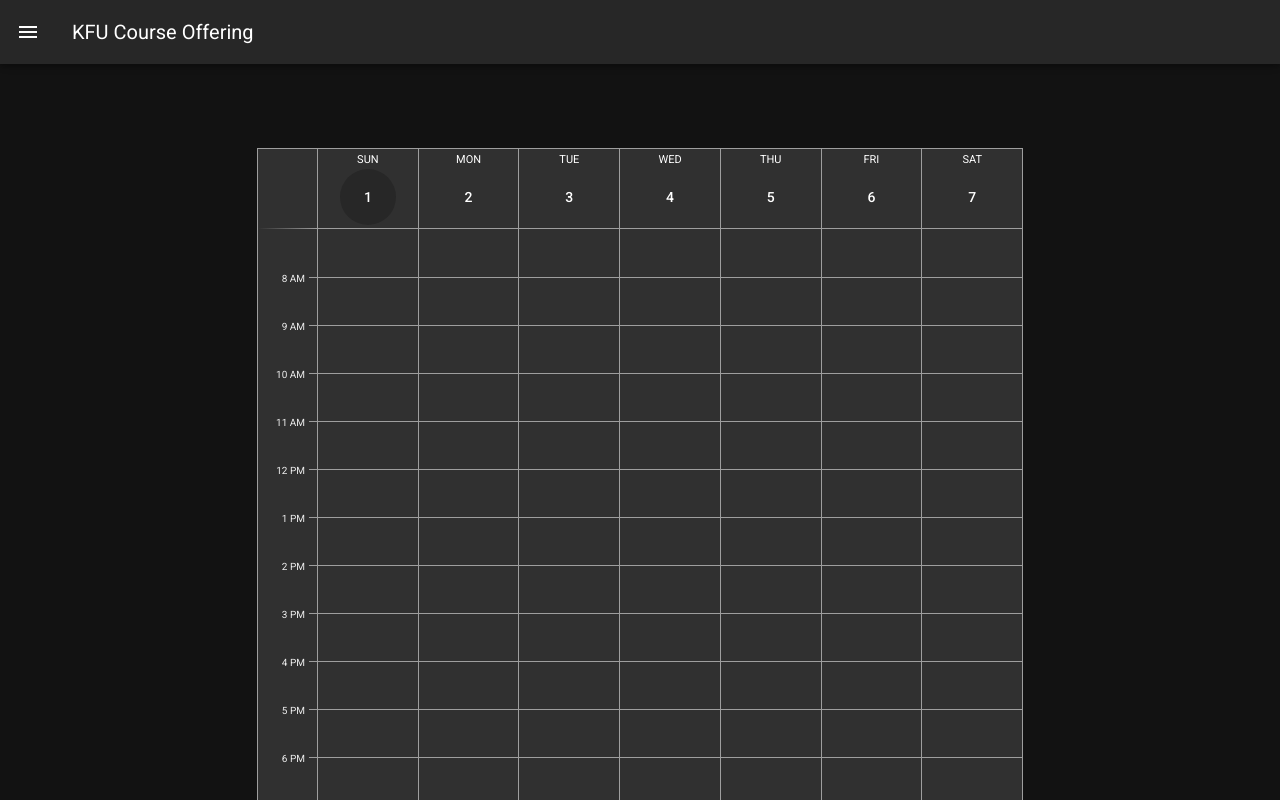
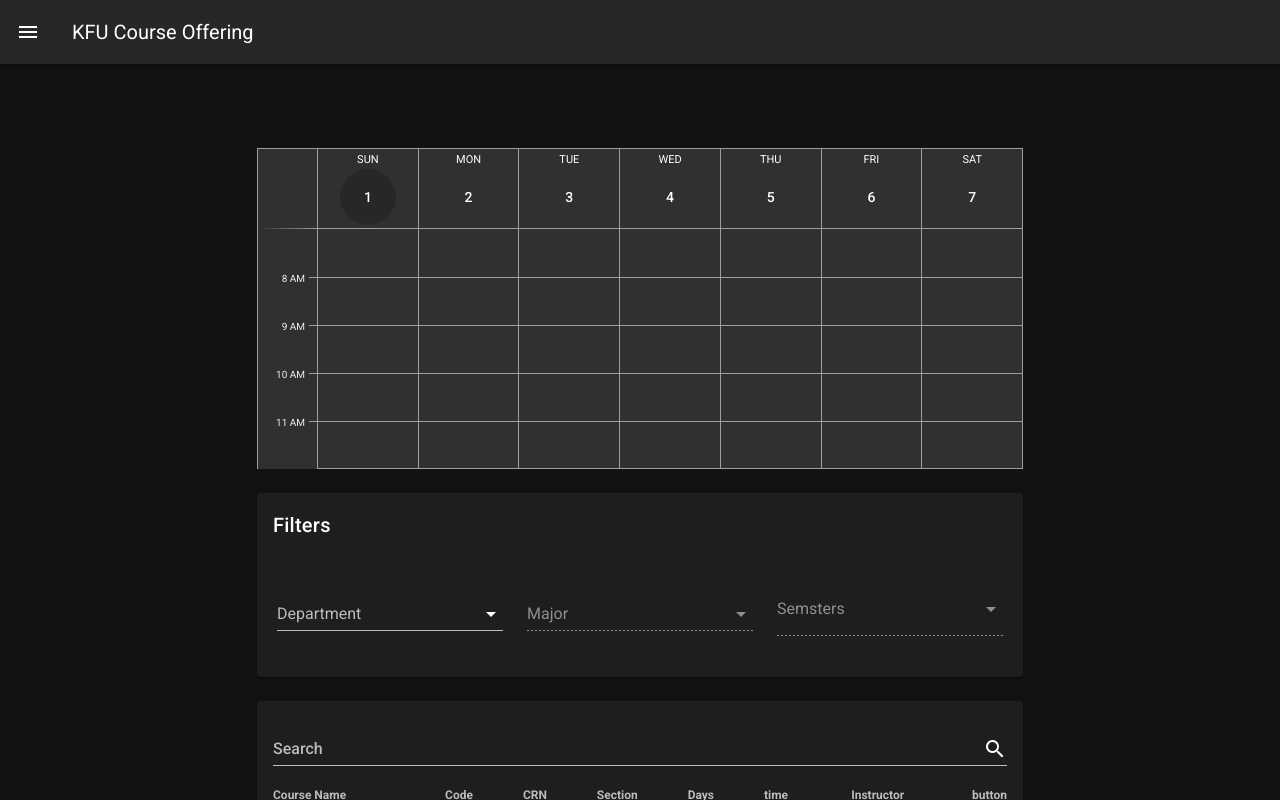
Before and after one commit to courseoffering/courseoffering.github.io, a Nuxt app: page / in a window 1280 px wide. Shown: the top 800 px of the page. Built offline with nearby package versions, Linux system fonts and the light colour scheme.

Commit message:
feat: dynamic calendar inervales

```diff
--- a/components/ClassesCalendar.vue
+++ b/components/ClassesCalendar.vue
@@ -6,11 +6,10 @@
         :now="today"
         :value="today"
         first-interval="7"
-        interval-count="16"
+        :interval-count="intervalCount"
         type="week"
         :events="events"
       ></v-calendar>
-      <!-- TODO: dynamic interval count   -->
     </v-col>
   </v-row>
 </template>
@@ -22,6 +21,18 @@ export default {
     return { today: '2022-05-0' }
   },
   computed: {
+    intervalCount() {
+      let intervals = this.events.map((e) => e.end.slice(11, 13))
+      console.log(intervals)
+      intervals = intervals.map(Number)
+      console.log(intervals)
+
+      if (intervals.length == 0) {
+        return 5
+      } else {
+        return Math.max(...intervals) - 5
+      }
+    },
     events() {
       let today = this.today
       let a = this.classes.map((c) => {
```
